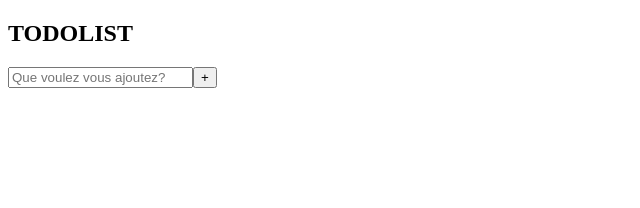
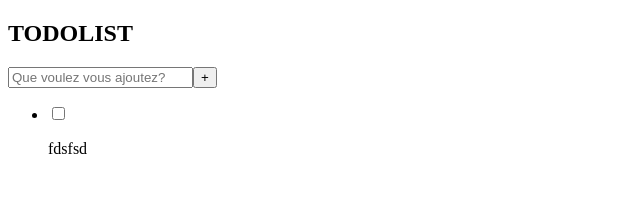
Before and after one commit to Cily45/to-do-list, an Angular app: page / in a window 1280 px wide. Shown: the top 208 px of the page, without its empty margins (0-640 px from the left). Built offline with nearby package versions, Linux system fonts and the light colour scheme.

Commit message:
display todo when click + ok

```diff
--- a/src/app/app.component.html
+++ b/src/app/app.component.html
@@ -1,3 +1,8 @@
 <h2>TODOLIST</h2>
-<input type="text" placeholder="Que voulez vous ajoutez?">
-<button>+</button>
+<input type="text" #input placeholder="Que voulez vous ajoutez?">
+<button (click)="addTodo(input.value)">+</button>
+<ul>
+  @for (todo of todos; track todo.value){
+    <app-todo [Todo]="todo"/>
+  }
+</ul>
--- a/src/app/app.component.ts
+++ b/src/app/app.component.ts
@@ -1,18 +1,28 @@
 import {Component, OnInit} from '@angular/core';
 import { RouterOutlet } from '@angular/router';
 import {Todo} from './models/Todo';
+import {TodoComponent} from './todo/todo.component';
 
 @Component({
   selector: 'app-root',
-  imports: [RouterOutlet],
+  imports: [RouterOutlet, TodoComponent],
   templateUrl: './app.component.html',
   styleUrl: './app.component.css'
 })
 export class AppComponent implements OnInit {
   title = 'todolist';
-  todos!: Todo;
+  todos!: Todo[];
+  value!: string;
+
 
   ngOnInit(): void {
+    this.todos = []
+    this.todos.push(new Todo("fdsfsd"));
+  }
 
+  addTodo(value: string){
+    if(value.length > 0){
+      this.todos.push(new Todo(value));
+    }
   }
 }
--- a/src/app/models/Todo.ts
+++ b/src/app/models/Todo.ts
@@ -1,6 +1,10 @@
 export class Todo{
+  isChecked: boolean = false;
   constructor(
     public value: string,
-    public isChecked:boolean
   ) {}
+
+  checked(): void{
+    this.isChecked = !this.isChecked;
+  }
 }
--- a/src/app/todo/todo.component.html
+++ b/src/app/todo/todo.component.html
@@ -1 +1,4 @@
-<p>todo works!</p>
+<li>
+  <input type="checkbox" (click)="Todo.checked()" [checked]="Todo.isChecked">
+  <p>{{ Todo.value }}</p>
+</li>
--- a/src/app/todo/todo.component.ts
+++ b/src/app/todo/todo.component.ts
@@ -1,4 +1,5 @@
-import { Component } from '@angular/core';
+import {Component, Input, OnInit} from '@angular/core';
+import {Todo} from '../models/Todo';
 
 @Component({
   selector: 'app-todo',
@@ -6,6 +7,11 @@ import { Component } from '@angular/core';
   templateUrl: './todo.component.html',
   styleUrl: './todo.component.css'
 })
-export class TodoComponent {
+export class TodoComponent implements OnInit{
+  @Input() Todo!: Todo;
+
+  ngOnInit(): void {
+
+  }
 
 }
```
